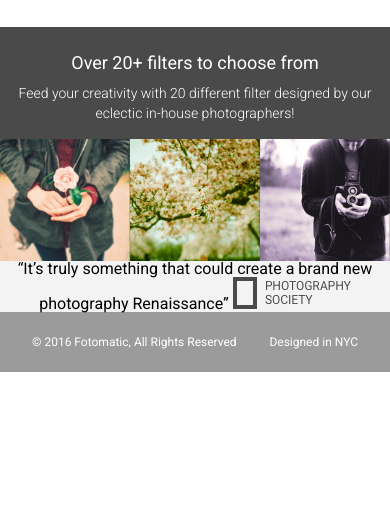
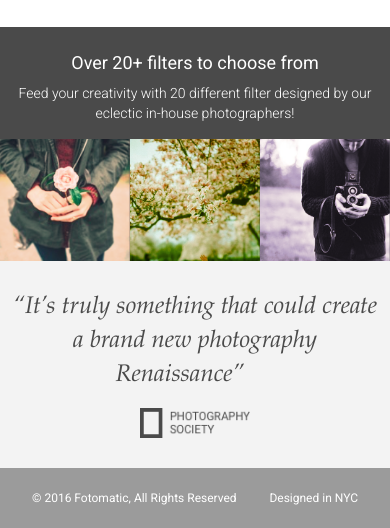
Before and after one commit to joshkls333/fotomatic, a plain HTML site: page index.html in a window 390 px wide. Shown: the part 1093-1621 px from the top of the page. Before the commit the page ends 1465 px from the top, so only its background shows below. Drawn offline with Linux system fonts and the light colour scheme; a web font is replaced by a local one.

Commit message:
corrected quotes section

```diff
--- a/resources/css/style.css
+++ b/resources/css/style.css
@@ -369,7 +369,7 @@ header .mobile {
   padding: 5rem 0;
 }
 
-#quotes-section quote {
+#quotes-section .quote {
   padding-right: 1.875rem;
   font-family: "Palatino", serif;
   font-size: 1.875rem;
@@ -378,21 +378,21 @@ header .mobile {
   color: #4a4a4a;
 }
 
-#quotes-section quote-citation {
+#quotes-section .quote-citation {
   height: 1.875rem;
 }
 
 @media only screen and (max-width: 760px) {
-  #quotes-section content {
+  #quotes-section .content {
     padding: 1.875rem .625rem;
   }
 
-  #quotes-section quote {
+  #quotes-section .quote {
     font-size: 1.5rem;
     line-height: 1.4;
   }
 
-  #quotes-section quote-citation {
+  #quotes-section .quote-citation {
     display: block;
     padding-top: 1rem;
     margin: auto;
```
